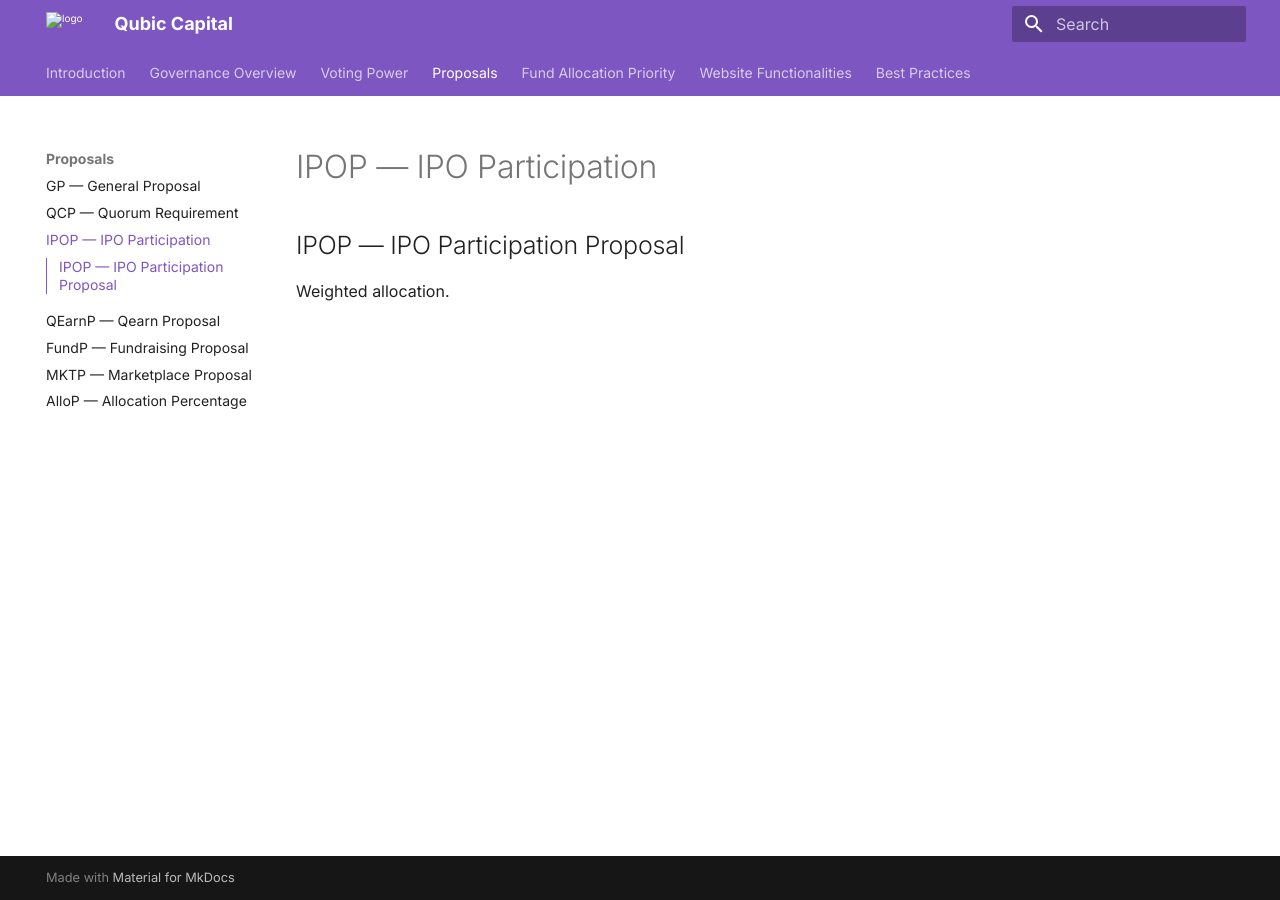
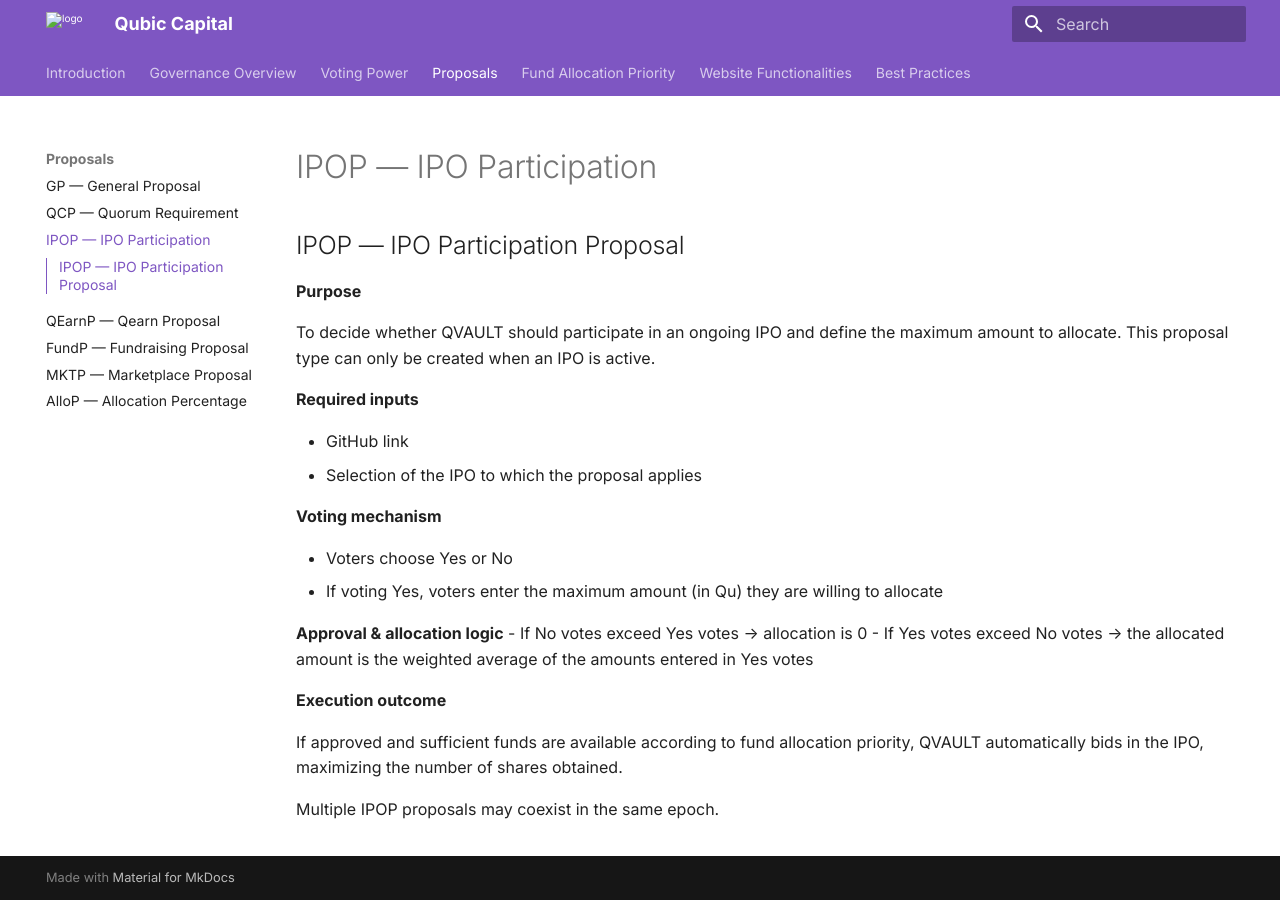
Before and after one commit to HermanToothrot10/qubic-capital-manual, an MkDocs documentation site: the page built from docs/proposals/ipop.md, in a window 1280 px wide. Built offline with MkDocs 1.6.1 and Material for MkDocs 9.7.7, drawn with Linux system fonts in a browser that asks for light colours.

Commit message:
Update ipop.md

```diff
--- a/docs/proposals/ipop.md
+++ b/docs/proposals/ipop.md
@@ -1,3 +1,26 @@
 ## IPOP — IPO Participation Proposal
 
-Weighted allocation.
+**Purpose**
+
+To decide whether QVAULT should participate in an ongoing IPO and define the maximum amount to allocate.
+This proposal type can only be created when an IPO is active.
+
+**Required inputs**
+
+- GitHub link
+- Selection of the IPO to which the proposal applies
+
+**Voting mechanism**
+
+- Voters choose Yes or No
+- If voting Yes, voters enter the maximum amount (in Qu) they are willing to allocate
+
+**Approval & allocation logic**
+- If No votes exceed Yes votes → allocation is 0
+- If Yes votes exceed No votes → the allocated amount is the weighted average of the amounts entered in Yes votes
+
+**Execution outcome**
+
+If approved and sufficient funds are available according to fund allocation priority, QVAULT automatically bids in the IPO, maximizing the number of shares obtained.
+
+Multiple IPOP proposals may coexist in the same epoch.
```
